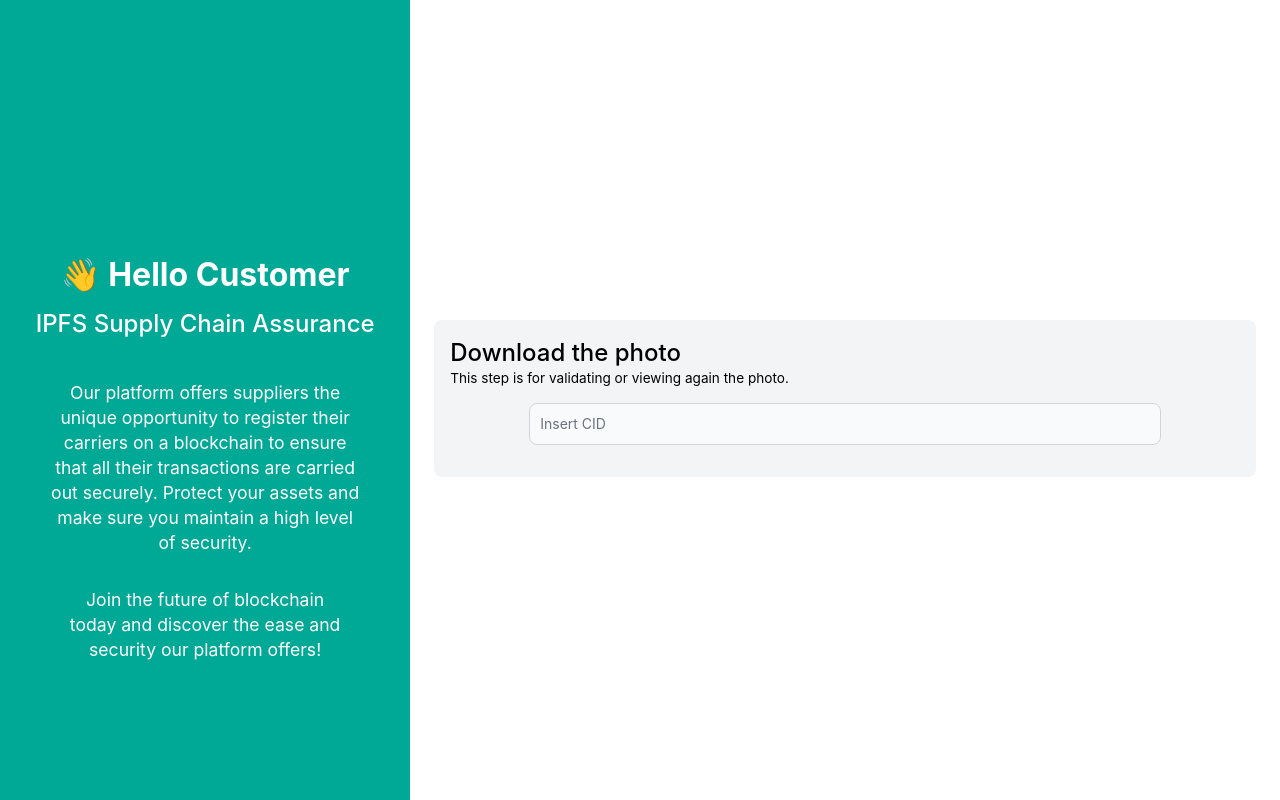
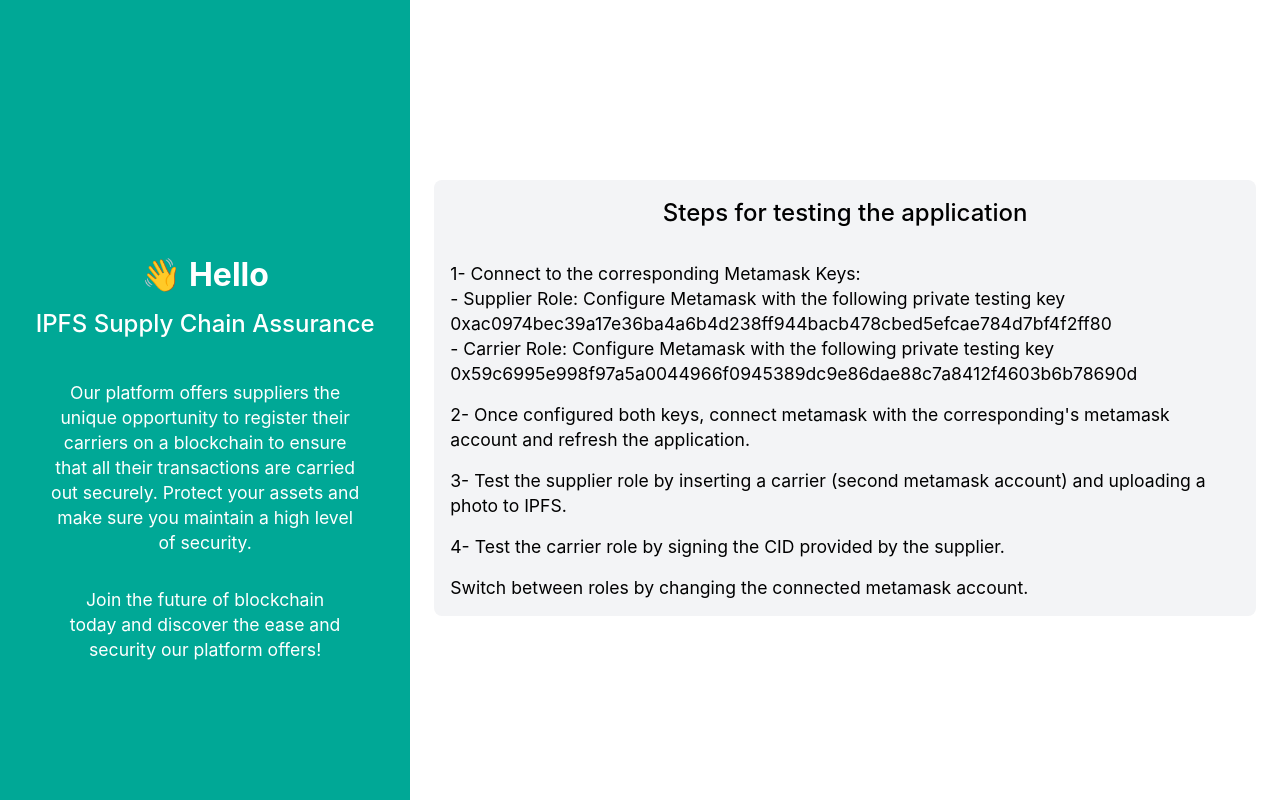
Before and after one commit to turtle-chain/IPFS-Supply-Chain-Assurance, a React (Create React App) app: page / in a window 1280 px wide. Built offline with nearby package versions, Linux system fonts and the light colour scheme; what ipfs-http-client would draw is missing.

Commit message:
adding steps for creating app

```diff
--- a/src/components/organisms/MainLayout/index.js
+++ b/src/components/organisms/MainLayout/index.js
@@ -12,7 +12,7 @@
     >
       <div className="w-1/3">
         <Banner
-          role="Customer"
+          role=""
           text="Our platform offers suppliers the unique opportunity to register their carriers on a blockchain to ensure that all their transactions are carried out securely. Protect your assets and make sure you maintain a high level of security."
           text2="Join the future of blockchain today and discover the ease and security our platform offers!"
           className="min-h-screen h-full justify-start pt-32"
--- a/src/pages/Customer.js
+++ b/src/pages/Customer.js
@@ -2,12 +2,55 @@
 import DownloadPhotoFromIPFS from "../components/organisms/DownloadPhotoFromIPFS";
 import Card from "../components/molecules/Card";
 import MainLayout from "../components/organisms/MainLayout";
+import Typography from "../components/atoms/Typography";
 
 const Customer = () => {
   return (
     <MainLayout>
       <Card className="md:w-2/3 w-full self-center mb-4 mx-6">
-        <DownloadPhotoFromIPFS />
+        {/* <DownloadPhotoFromIPFS /> */}
+        <Typography
+          tag="h2"
+          text="Steps for testing the application"
+          className="mb-8"
+        />
+        <Typography
+          tag="h3"
+          text="1- Connect to the corresponding Metamask Keys:"
+          className="text-left"
+        />
+
+        <Typography
+          tag="h3"
+          text="-  Supplier Role: Configure Metamask with the following private testing key 0xac0974bec39a17e36ba4a6b4d238ff944bacb478cbed5efcae784d7bf4f2ff80"
+          className="text-left"
+        />
+        <Typography
+          tag="h3"
+          text="- Carrier Role: Configure Metamask with the following private testing key 0x59c6995e998f97a5a0044966f0945389dc9e86dae88c7a8412f4603b6b78690d"
+          className="text-left"
+        />
+        <Typography
+          tag="h3"
+          text="2- Once configured both keys, connect metamask with the corresponding's metamask account and  refresh the application."
+          className="text-left mt-4"
+        />
+        <Typography
+          tag="h3"
+          text="3- Test the supplier role by inserting a carrier (second metamask account) and uploading a photo to IPFS."
+          className="text-left mt-4"
+        />
+        <Typography
+          tag="h3"
+          text="4- Test the carrier role by signing the CID provided by the supplier."
+          className="text-left mt-4"
+        />
+
+        <Typography
+          tag="h3"
+          text="Switch between roles by changing the connected metamask account."
+          className="text-left mt-4"
+        />
       </Card>
     </MainLayout>
   );
```
